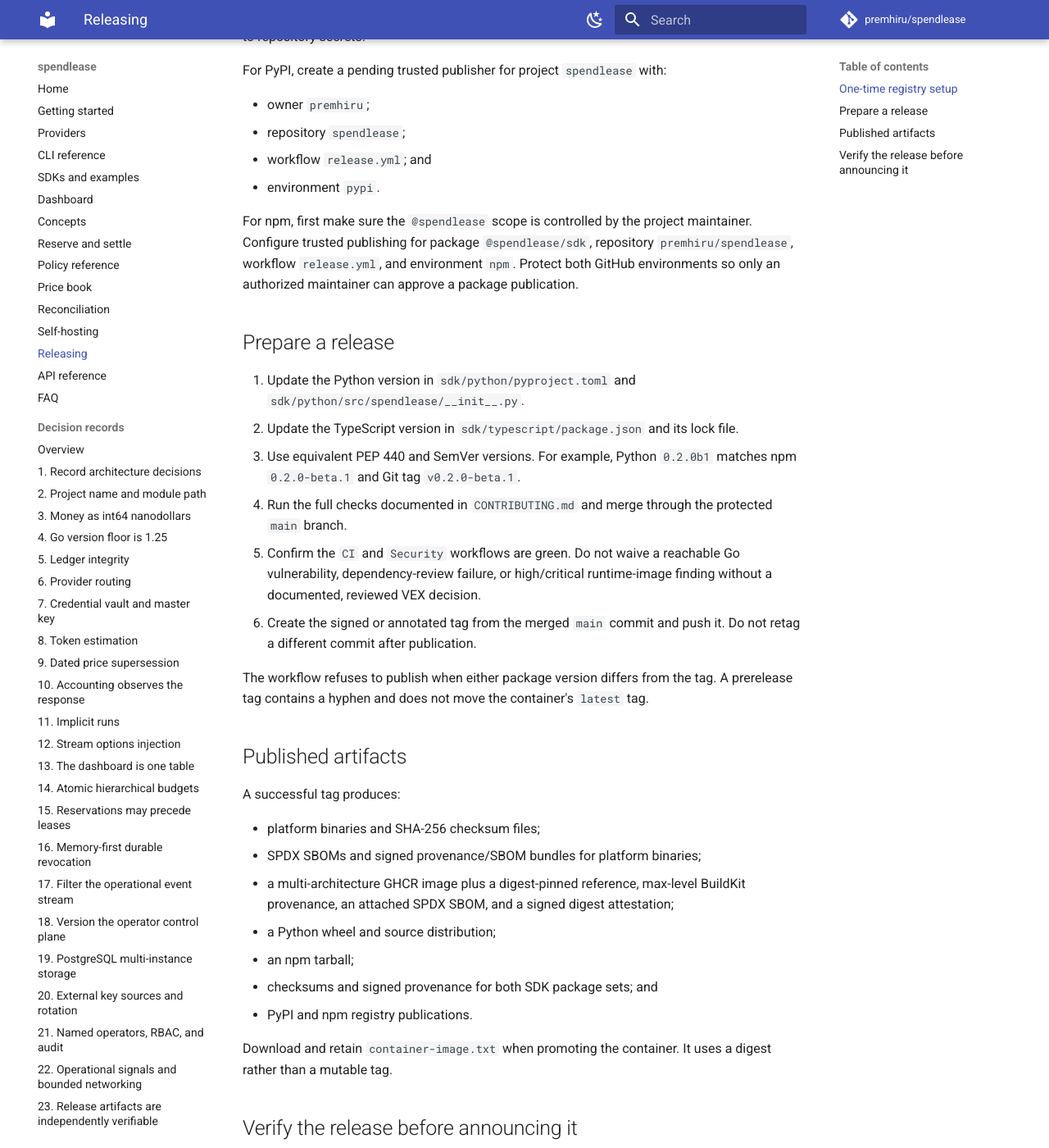
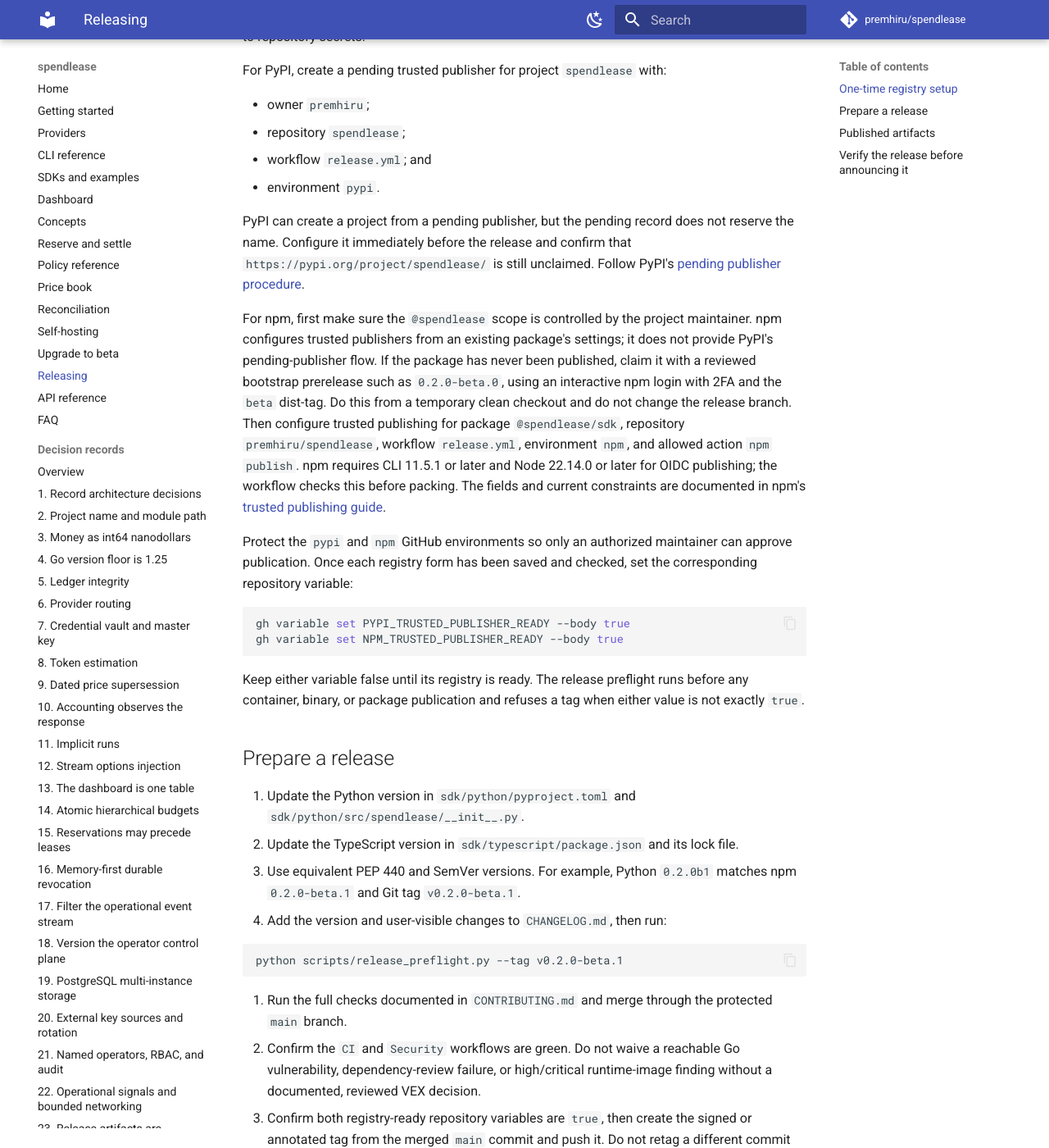
Before and after one commit to premhiru/spendlease, an MkDocs documentation site: the page built from docs/releasing.md, in a window 1280 px wide and 1400 px high, scrolled down 290 px. Shown: the whole window at 82% size. Built offline with MkDocs 1.6.1 and Material for MkDocs 9.7.7, drawn with Linux system fonts in a browser that asks for light colours; comment, search, counter and statistics services are not loaded.

Commit message:
Prepare the production-oriented beta release (#27)
Add fail-fast release preflight, complete package metadata and licensing, changelog and upgrade guidance, and registry readiness gates.

````diff
--- a/docs/releasing.md
+++ b/docs/releasing.md
@@ -15,11 +15,36 @@
 - workflow `release.yml`; and
 - environment `pypi`.
 
+PyPI can create a project from a pending publisher, but the pending record does
+not reserve the name. Configure it immediately before the release and confirm
+that `https://pypi.org/project/spendlease/` is still unclaimed. Follow PyPI's
+[pending publisher procedure](https://docs.pypi.org/trusted-publishers/creating-a-project-through-oidc/).
+
 For npm, first make sure the `@spendlease` scope is controlled by the project
-maintainer. Configure trusted publishing for package `@spendlease/sdk`,
-repository `premhiru/spendlease`, workflow `release.yml`, and environment
-`npm`. Protect both GitHub environments so only an authorized maintainer can
-approve a package publication.
+maintainer. npm configures trusted publishers from an existing package's
+settings; it does not provide PyPI's pending-publisher flow. If the package has
+never been published, claim it with a reviewed bootstrap prerelease such as
+`0.2.0-beta.0`, using an interactive npm login with 2FA and the `beta` dist-tag.
+Do this from a temporary clean checkout and do not change the release branch.
+Then configure trusted publishing for package `@spendlease/sdk`, repository
+`premhiru/spendlease`, workflow `release.yml`, environment `npm`, and allowed
+action `npm publish`. npm requires CLI 11.5.1 or later and Node 22.14.0 or
+later for OIDC publishing; the workflow checks this before packing. The fields
+and current constraints are documented in npm's
+[trusted publishing guide](https://docs.npmjs.com/trusted-publishers/).
+
+Protect the `pypi` and `npm` GitHub environments so only an authorized
+maintainer can approve publication. Once each registry form has been saved and
+checked, set the corresponding repository variable:
+
+```bash
+gh variable set PYPI_TRUSTED_PUBLISHER_READY --body true
+gh variable set NPM_TRUSTED_PUBLISHER_READY --body true
+```
+
+Keep either variable false until its registry is ready. The release preflight
+runs before any container, binary, or package publication and refuses a tag
+when either value is not exactly `true`.
 
 ## Prepare a release
 
@@ -29,12 +54,19 @@
    file.
 3. Use equivalent PEP 440 and SemVer versions. For example, Python `0.2.0b1`
    matches npm `0.2.0-beta.1` and Git tag `v0.2.0-beta.1`.
-4. Run the full checks documented in `CONTRIBUTING.md` and merge through the
+4. Add the version and user-visible changes to `CHANGELOG.md`, then run:
+
+   ```bash
+   python scripts/release_preflight.py --tag v0.2.0-beta.1
+   ```
+
+5. Run the full checks documented in `CONTRIBUTING.md` and merge through the
    protected `main` branch.
-5. Confirm the `CI` and `Security` workflows are green. Do not waive a
+6. Confirm the `CI` and `Security` workflows are green. Do not waive a
    reachable Go vulnerability, dependency-review failure, or high/critical
    runtime-image finding without a documented, reviewed VEX decision.
-6. Create the signed or annotated tag from the merged `main` commit and push
+7. Confirm both registry-ready repository variables are `true`, then create the
+   signed or annotated tag from the merged `main` commit and push
    it. Do not retag a different commit after publication.
 
 The workflow refuses to publish when either package version differs from the
--- a/mkdocs.yml
+++ b/mkdocs.yml
@@ -61,6 +61,7 @@
   - Price book: pricing-book.md
   - Reconciliation: reconciliation.md
   - Self-hosting: self-hosting.md
+  - Upgrade to beta: upgrading-to-beta.md
   - Releasing: releasing.md
   - API reference: api-reference.md
   - FAQ: faq.md
````
Also changed, not shown: CHANGELOG.md (added, +53 -0 lines), CONTRIBUTING.md (+5 -0 lines), README.md (+2 -0 lines), docs/self-hosting.md (+3 -0 lines), docs/upgrading-to-beta.md (added, +66 -0 lines), 7 other files.
